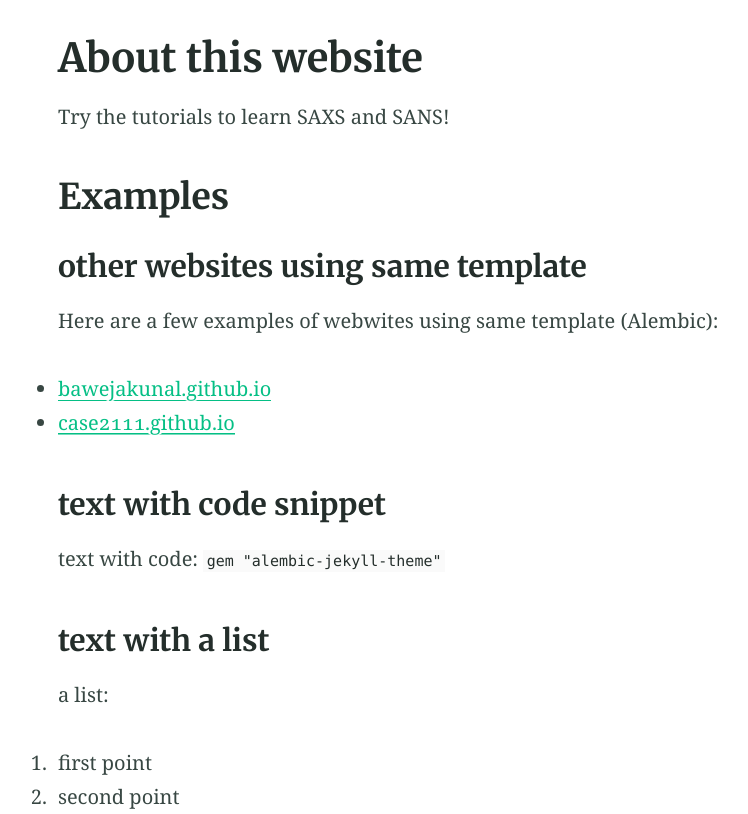
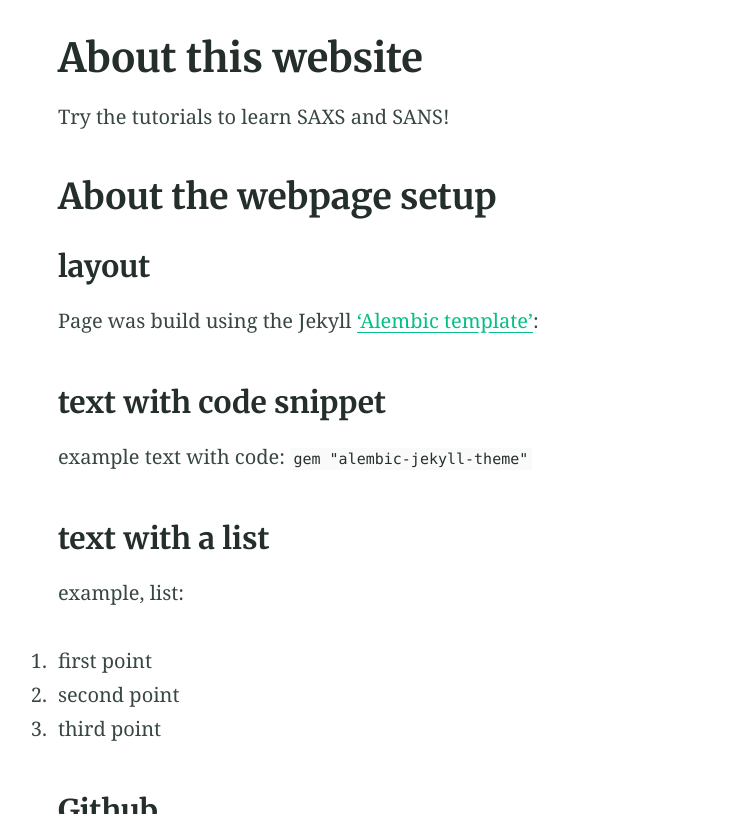
Before and after one commit to andreashlarsen/test-website2, a Jekyll site: the page built from index.md, in a window 1280 px wide and 900 px high, scrolled down 308 px, cut to the strip 86-900 px from the top of the window. Shown: the whole strip, without its empty margins (225-973 px from the left). Built offline with Jekyll 4.4.1, drawn with Linux system fonts in a browser that asks for light colours; some of the changed text lies outside the part shown.

Commit message:
Update index.md

```diff
--- a/index.md
+++ b/index.md
@@ -9,30 +9,23 @@ excerpt: "Some SAXS and SANS tutorials."
 
 Try the tutorials to learn SAXS and SANS!
 
-## Examples
+## About the webpage setup
 
-### other websites using same template
+### layout
 
-Here are a few examples of webwites using same template (Alembic):
-
-- [bawejakunal.github.io](https://bawejakunal.github.io/)
-- [case2111.github.io](https://case2111.github.io/)
+Page was build using the Jekyll ['Alembic template'](https://jekyllthemes.io/theme/alembic):
 
 ### text with code snippet
 
-text with code: `gem "alembic-jekyll-theme"`
+example text with code: `gem "alembic-jekyll-theme"`
 
 ### text with a list
 
-a list:
+example, list:
 1. first point
 2. second point
 3. third point
 
-### text with a link
-
-text with link: [`my github page`](https://github.com/andraeshlarsen).
-
 ### Github
 
 {% include button.html text="Github repo for website" icon="github" link="https://github.com/andreashlarsen/test-webisite2" color="#0366d6" %}
```
